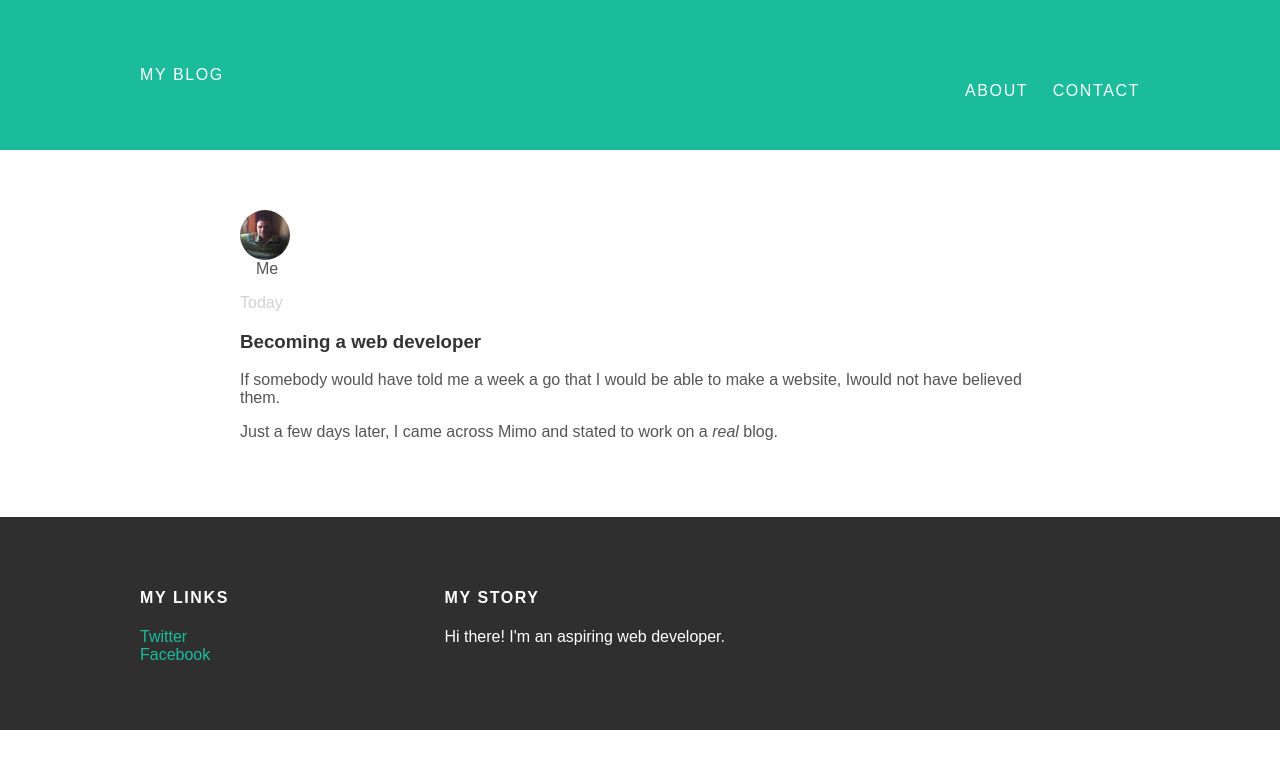
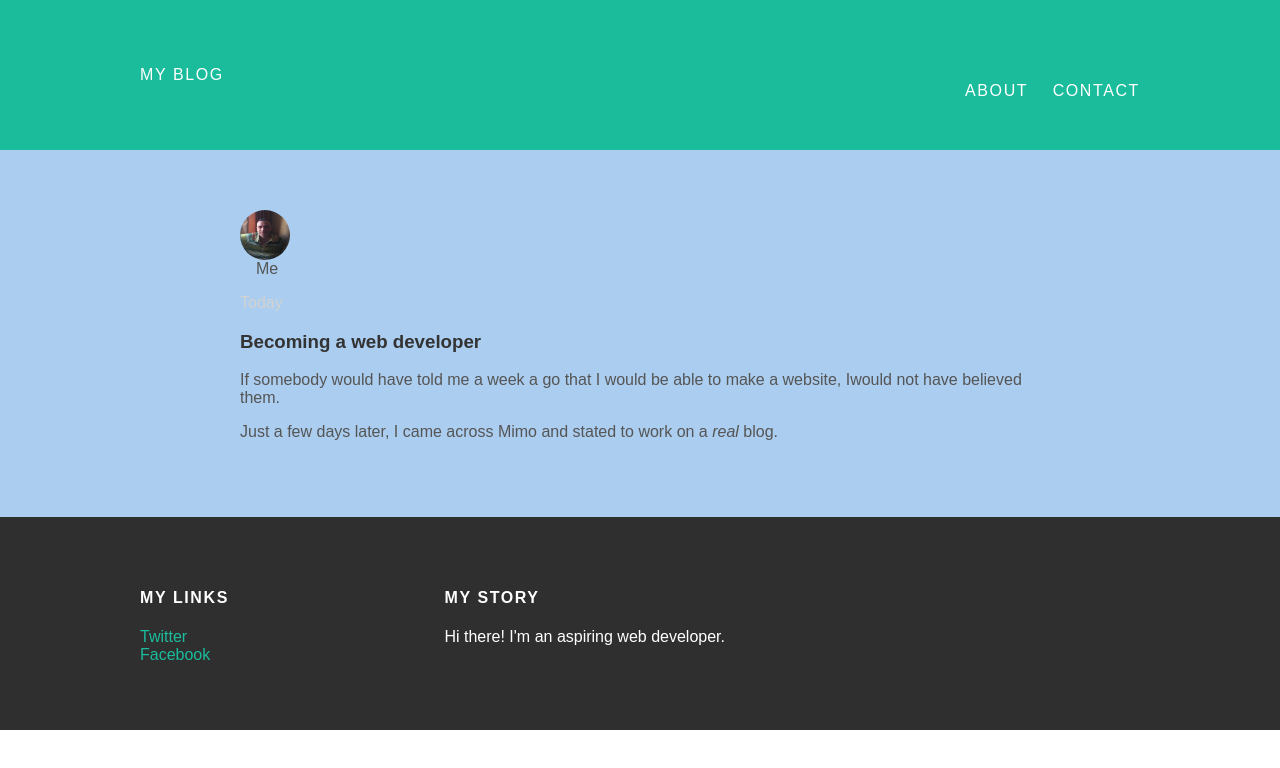
Before and after one commit to mazen1967/mazen1967.github.io, a plain HTML site: page index.html in a window 1280 px wide. Drawn offline with Linux system fonts and the light colour scheme.

Commit message:
Update style.css

```diff
--- a/style.css
+++ b/style.css
@@ -100,3 +100,7 @@ body{
 .post-container:nth-child(even){
     background-color: #f2f2f2;
 }
+#content{
+    background-color: #abcdef;
+
+}
```
